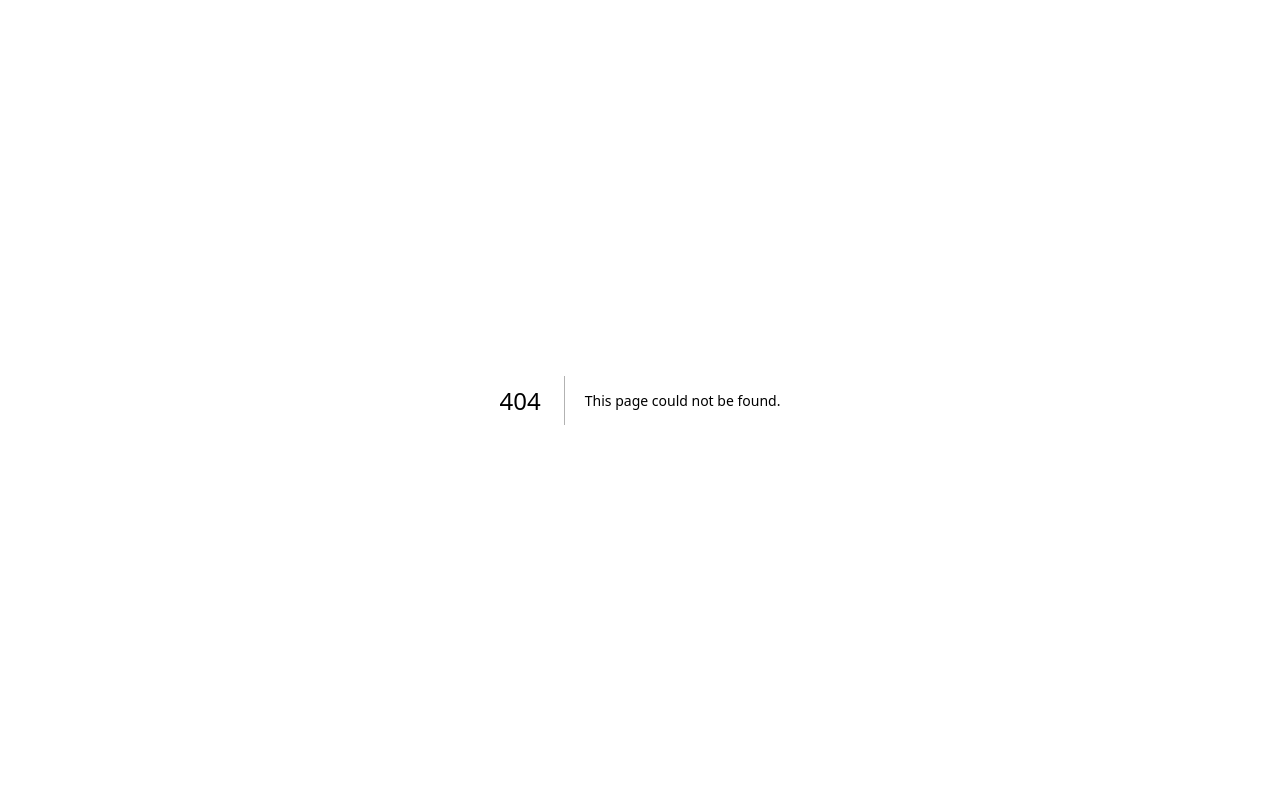
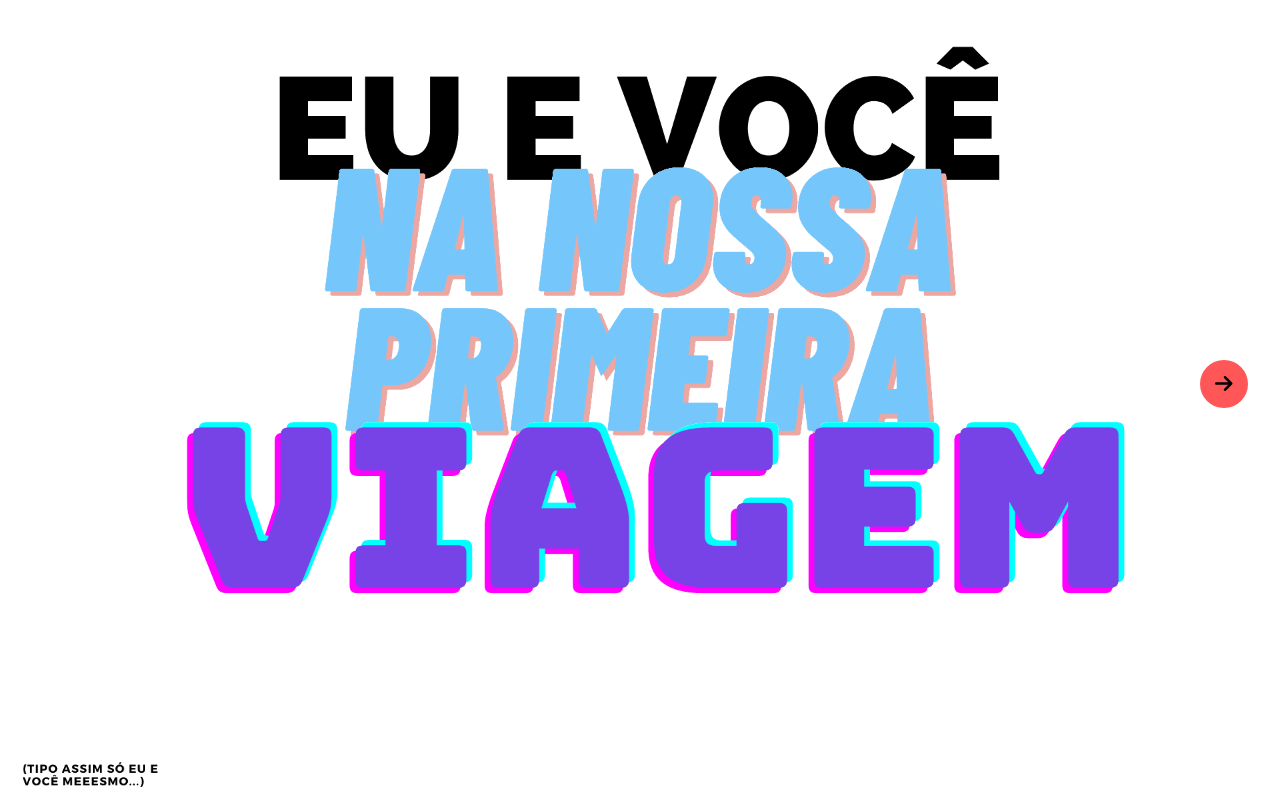
Before and after one commit to castellogui/portal-polskis, a Next.js app: page /frases in a window 1280 px wide. Before the commit this address had no page. Built offline with nearby package versions, Linux system fonts and the light colour scheme.

Commit message:
adicionando botao para proxima pagina e parenteses com delay

```diff
--- /dev/null
+++ b/pages/frases.jsx
@@ -0,0 +1,41 @@
+import styles from "../styles/Frases.module.css";
+import Head from "next/head";
+import Router from "next/router";
+import Script from "next/script";
+import { useEffect } from "react";
+
+export default function frases() {
+
+  useEffect(()=>{
+    let parenteses = document.getElementById('parenteses')
+    setTimeout(()=>{
+      parenteses.style.display = 'block'
+    },1000)
+  })
+
+  return (
+    <>
+      <Head>
+        <title>Portal dos Polskis</title>
+        <meta name="viewport" content="width=device-width, initial-scale=1" />
+        <link rel="icon" href="/favicon.ico" />
+      </Head>
+      <Script src="https://kit.fontawesome.com/796432032e.js" crossorigin="anonymous"></Script>
+      <section className={styles.mainContainer}>
+        <img className={styles.primeiraImagem} src="/static/eu-e-vc.png" alt="" />
+        <img className={styles.segundaImagem} src="/static/na-nossa.png" alt="" />
+        <img className={styles.terceiraImagem} src="/static/viagem.png" alt="" />
+        <img id={'parenteses'} className={styles.parenteses} src="/static/parenteses.png" alt="" />
+        <button
+              className={styles.botao}
+              onClick={() => {
+                Router.push("/primeiroDia");
+              return;
+              }}
+            >
+              <i style={{ scale: "1.5" }} className="fa-solid fa-arrow-right"></i>
+          </button>
+      </section>
+    </>
+  );
+}
--- a/pages/palavra.jsx
+++ b/pages/palavra.jsx
@@ -60,7 +60,7 @@ export default function palavra(props) {
         JSON.stringify([{ palavra: palavra.palavra, data: palavra.data }])
       );
       if (palavra.data == "2023-01-04 ") {
-        Router.push("/dia1");
+        Router.push("/frases");
         return;
       }
 
--- /dev/null
+++ b/styles/Frases.module.css
@@ -0,0 +1,115 @@
+@font-face {
+  font-family: RalewayHeavy;
+  src: url("../src/fonts/Raleway-ExtraBold.ttf");
+}
+
+.mainContainer {
+  background-color: white;
+  height: 100vh;
+}
+
+.mainContainer img {
+  margin: 0 auto;
+  width: 100%;
+  max-width: 1366px;
+  position: absolute;
+}
+
+.primeiraImagem{
+  right: 0;
+  left: 0;
+  animation: esquerda 0.4s ease-in-out;
+}
+
+.segundaImagem{
+  right: 0;
+  left: 0;
+  top: 8rem;
+  animation: direita 0.4s ease-in-out;
+}
+
+.terceiraImagem{
+  right: 0;
+  left: 0;
+  top: 24rem;
+  animation: esquerda 0.4s ease-in-out;
+}
+
+.parenteses{
+  position: absolute;
+  left: 0;
+  bottom: 0;
+  width: 200px !important ;
+  animation: parenteses 2s ;
+  display: none;
+}
+
+.botao {
+  background-color: #ff5757;
+  width: 3rem;
+  height: 3rem;
+  border-radius: 100%;
+  border: 0;
+  outline: none;
+  cursor: pointer;
+  position: absolute;
+  top: 45%;
+  right: 2rem;
+}
+
+
+@keyframes esquerda {
+  0% {
+    left: -950px;
+  }
+
+  80% {
+    left: 150px;
+  }
+
+  100% {
+    left: 0
+  }
+}
+
+@keyframes direita {
+  0% {
+    left: 950px;
+  }
+
+  80% {
+    left: -150px;
+  }
+
+  100% {
+    left: 0
+  }
+}
+
+@keyframes parenteses {
+  0% {
+    opacity: 0;
+}
+100% {
+    opacity: 1;
+}
+}
+
+@media only screen
+   and (min-width : 1400px) {
+
+    .primeiraImagem{
+      right: 0px;
+      left: 0px;
+    }
+
+    .segundaImagem{
+      right: 0px;
+      left: 0px;
+    }
+
+    .terceiraImagem{
+      right: 0px;
+      left: 0px;
+    }
+}
--- a/styles/Palavra.module.css
+++ b/styles/Palavra.module.css
@@ -53,7 +53,7 @@
   background-color: #e4e4e4;
 }
 
-.botaoPalavra {
+.botao {
   background-color: #ff5757;
   width: 3rem;
   height: 3rem;
--- a/styles/PrimeiroDia.module.css
+++ /dev/null
@@ -1,60 +0,0 @@
-@font-face {
-  font-family: RalewayHeavy;
-  src: url("../src/fonts/Raleway-ExtraBold.ttf");
-}
-
-.mainContainer {
-  background-color: white;
-  height: 100vh;
-}
-
-.mainContainer img {
-  margin: 0 auto;
-  width: 100%;
-  max-width: 1366px;
-  position: absolute;
-}
-
-.primeiraImagem{
-  right: 0px;
-  animation: euevoce 0.4s ease-in-out;
-}
-
-.segundaImagem{
-  left: 0;
-  top: 8rem;
-  animation: nanossa 0.4s ease-in-out;
-}
-
-.terceiraImagem{
-  right: 0px;
-  top: 24rem;
-  animation: euevoce 0.4s ease-in-out;
-}
-
-
-@keyframes euevoce {
-  0%{
-    right: 950px;
-  }
-  80%{
-    right: -150px;
-  }
-  100%{
-    reght: 0
-  }
-}
-
-@keyframes nanossa {
-  0% {
-    left: 950px;
-  }
-
-  80% {
-    left: -150px;
-  }
-
-  100% {
-    left: 0
-  }
-}
```
Also changed, not shown: pages/primeiroDia.jsx (deleted, +0 -19 lines), 1 other file (tests, documents, lock files or other folders).
